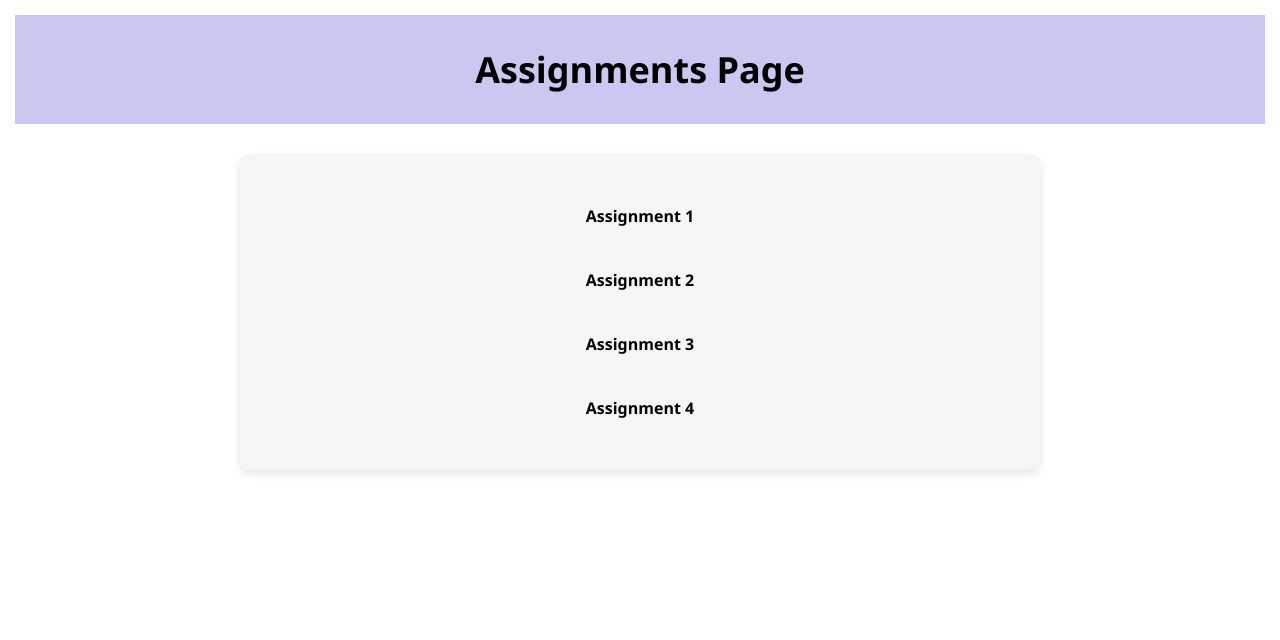
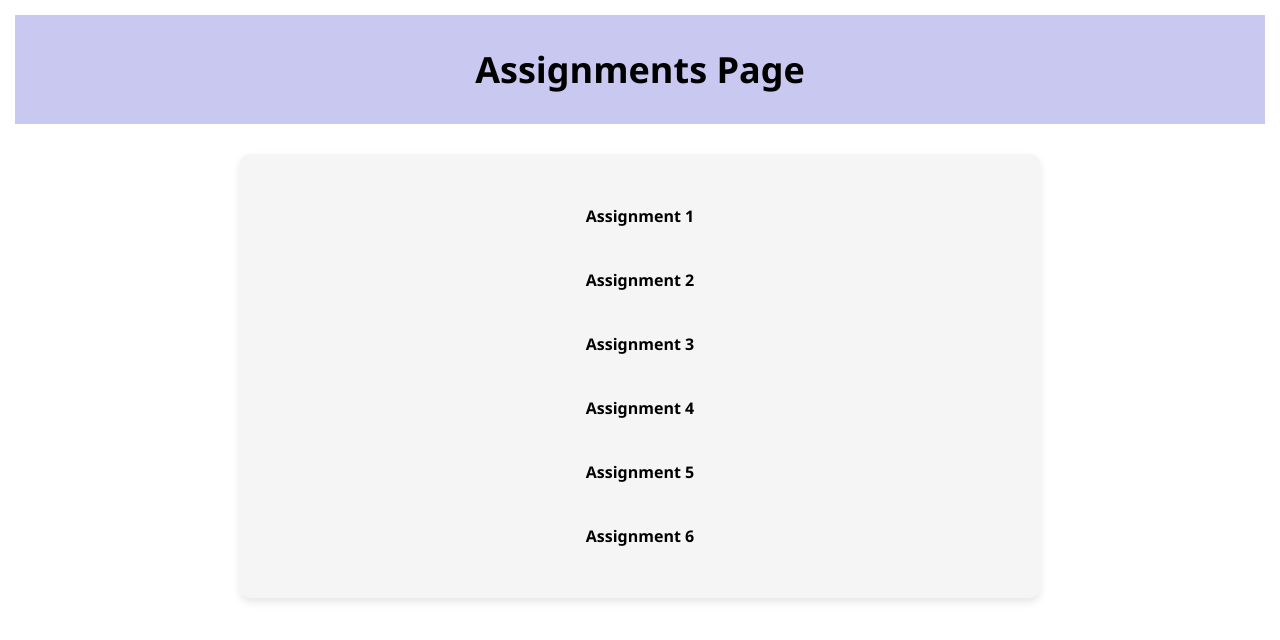
Before and after one commit to TomiisinA/Assignments, a plain HTML site: page index.html in a window 1280 px wide. Drawn offline with Linux system fonts and the light colour scheme.

Commit message:
added assignment 6

```diff
--- a/index.html
+++ b/index.html
@@ -16,6 +16,8 @@
             <li><a href="/Assignment 2/index.html">Assignment 2</a></li>
             <li><a href="/Assignment 3/index.html">Assignment 3</a></li>
             <li><a href="/Assignment 4/index.html">Assignment 4</a></li>
+            <li><a href="Assignment 5/index.html">Assignment 5</a></li>
+            <li><a href="https://strong-lily-13e3dc.netlify.app/">Assignment 6</a></li>
         </ul>
     </div>
 </body>
```
Also changed, not shown: Assignment 5/index.html (added), Assignment 5/style.css (added).
